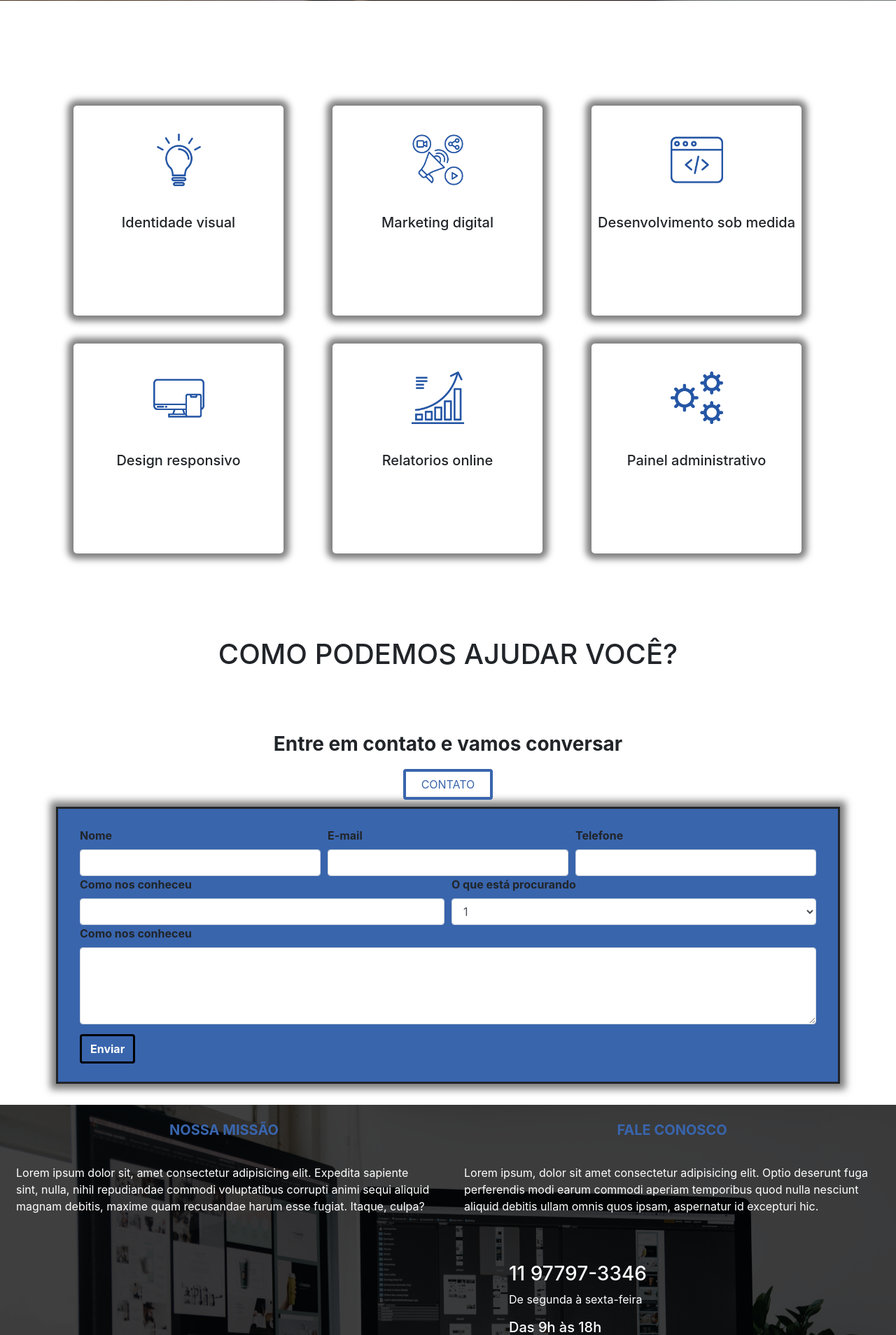
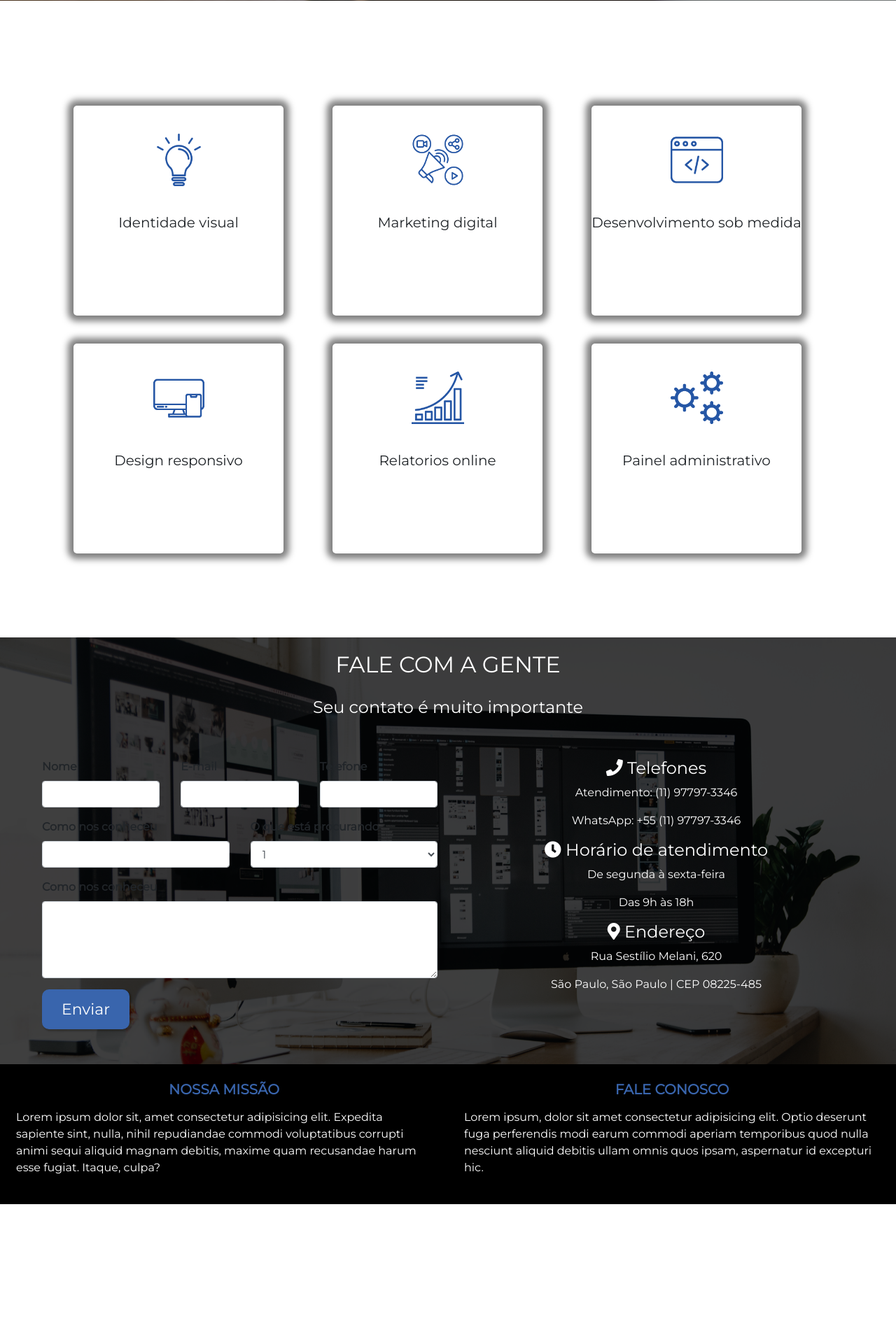
Before and after one commit to FrontDevWork/Center-Dev, a PHP site: page / in a window 1280 px wide. Shown: the part 600-2508 px from the top of the page at 70% size. After the commit the page ends 2321 px from the top, so only its background shows below. Run offline with PHP 8.4, Linux system fonts and the light colour scheme.

Commit message:
ajuste formulario

```diff
--- a/css/style.css
+++ b/css/style.css
@@ -1,3 +1,6 @@
+body {
+  font-family: 'Montserrat', sans-serif;
+}
 /* barra de menu*/
 nav.navbar.navbar-expand-lg.nav-principal {
   background-color: #3965ad;
@@ -19,6 +22,7 @@ li.nav-item.item-navegacao {
   font-size: 20px;
   margin-left: 60px;
 }
+
 .nav-link:hover {
   color: #fff;
   border-bottom: 3px solid #fff;
@@ -33,6 +37,7 @@ img {
   color: aliceblue;
   margin-left: 45px;
 }
+
 .logo img {
   object-fit: contain;
   object-position: center;
@@ -49,6 +54,7 @@ img {
   position: relative;
   margin-bottom: 130px;
 }
+
 .conhecer {
   display: flex;
   align-items: center;
@@ -58,11 +64,14 @@ img {
 @keyframes btn-subir {
   0% {
     opacity: 0;
-    transform: translateY(80px); }
+    transform: translateY(80px);
+  }
+
   100% {
     opacity: 1;
-    transform: translateY(0); }
+    transform: translateY(0);
   }
+}
 
 .btn-conhecer {
   font-size: 22px;
@@ -96,6 +105,7 @@ img {
   margin-top: 145px;
   text-transform: capitalize;
 }
+
 /* Serviços */
 
 .card-grupo {
@@ -103,6 +113,7 @@ img {
   flex-direction: row;
   align-items: center;
 }
+
 .card-servico {
   width: 300px;
   height: 300px;
@@ -120,27 +131,35 @@ img {
   display: flex;
   justify-content: center;
 }
+
 .card-servico .card-img {
   padding: 40px 0;
 }
+
 .card-img img {
   object-fit: contain;
   object-position: center;
 }
 
 .img-branco {
-  filter: blur(0px) brightness(0%) contrast(100%) grayscale(0%)
-  hue-rotate(50deg) invert(100%) opacity(97%) saturate(72%) sepia(0%) ;
+  filter: blur(0px) brightness(0%) contrast(100%) grayscale(0%) hue-rotate(50deg) invert(100%) opacity(97%) saturate(72%) sepia(0%);
 }
 
+.box-contato {
+  background-image: url(../img/banner-footer.png);
+  background-position: center center;
+  background-size: cover;
+}
+/* Contato */
 .contato {
   text-align: center;
   margin-top: 100px;
+  color: #fff;
 }
 
 .ajuda-contato {
-  margin-bottom: 88px;
   text-transform: uppercase;
+  padding: 20px 0;
 }
 
 button.btn.btn-contato {
@@ -151,15 +170,41 @@ button.btn.btn-contato {
   color: #3965ad;
 }
 
+.form-row {
+  padding: 50px;
+}
+
+.form-row p,
+.form-row h4,
+.form-row h2 {
+  color: #fff;
+  text-align: center;
+}
+
+button.btn-formulario {
+  border: solid 2px;
+  padding: 20px 100px;
+  color: #fff;
+}
+
+button.btn-formulario:hover {
+  background: #3965ad;
+  color: #fff;
+  border: #3965ad 2px solid;
+}
+
+#send {
+  margin-top: 0;
+}
+
 /*footer*/
 
+.footer {
+  height: 200px;
+  background: #000;
+}
 .rodape {
   width: 100%;
-  height: 644px;
-  background-image: url(../img/banner-footer.png);
-  background-position: center center;
-  background-size: cover;
-  position: relative;
 }
 
 .texto-rodape {
@@ -170,40 +215,13 @@ button.btn.btn-contato {
 .text-uppercase.font-weight-bold {
   text-align: center;
   color: #3965ad;
-  margin-bottom: 29px;
-}
-
-.texto-numero {
-  margin-top: 131px;
-  color: #fff;
-}
-
-.texto-numero {
-  color: #fff;
-  margin: 60px 60px 9px 72px;
-}
-
-.form-row {
-  border: solid;
-  padding: 26px;
-  margin-bottom: 30px;
-  box-shadow: 0px 0px 10px 8px rgba(0, 0, 0, 0.5);
-  background:#3965ad; ;
-
-}
-
-button.btn.btn-formulario {
-  border: solid;
-  margin-top: 14px;
-  color: #fff;
-  border-color: black;
-
 }
 
 
 @media (min-width: 992px) {
-.navbar-expand-lg .navbar-nav {
+  .navbar-expand-lg .navbar-nav {
     -ms-flex-direction: row;
     flex-direction: row;
     margin-left: 20px;
+  }
 }
--- a/footer.php
+++ b/footer.php
@@ -39,12 +39,6 @@
                         aspernatur id
                         excepturi hic.</p>
 
-                    <!-- Content -->
-                    <div class="texto-numero">
-                        <h3> 11 97797-3346</h3>
-                        <p>De segunda à sexta-feira</p>
-                        <h5>Das 9h às 18h </h5>
-                    </div>
                 </div>
                 <!-- Grid column -->
 
--- a/header.php
+++ b/header.php
@@ -6,11 +6,11 @@
     <!-- Required meta tags -->
     <meta charset="utf-8">
     <meta name="viewport" content="width=device-width, initial-scale=1, shrink-to-fit=no">
-
     <!-- Bootstrap CSS -->
     <link rel="stylesheet" href="https://stackpath.bootstrapcdn.com/bootstrap/4.3.1/css/bootstrap.min.css"
         integrity="sha384-ggOyR0iXCbMQv3Xipma34MD+dH/1fQ784/j6cY/iJTQUOhcWr7x9JvoRxT2MZw1T" crossorigin="anonymous">
     <link rel="stylesheet" href="css/style.css">
+    <link href="https://fonts.googleapis.com/css?family=Montserrat&display=swap" rel="stylesheet">
     <link href="plugins/fontawesome-free/css/all.css" rel="stylesheet">
     <link href="plugins/fontawesome-free/css/brands.css" rel="stylesheet">
 
--- a/index.php
+++ b/index.php
@@ -1,4 +1,4 @@
-<?php include "header.php" ?>
+<?php include "header.php"?>
 
 <section class="banner">
     <div class="container-fluid">
@@ -106,34 +106,53 @@
             </div>
         </div>
     </div>
+
+
+</div>
+<section class="box-contato">
+
+    <div class="container-fluid">
+
         <div class="contato">
-        <h1 class="ajuda-contato">Como podemos ajudar você?</h1>
-        <H3><strong>Entre em contato e vamos conversar</strong> </H3>
-        <div class="btn-contato">
-            <button class="btn btn-contato">Contato</button>
+            <h2 class="ajuda-contato">Fale com a gente </h2>
+            <h4>Seu contato é muito importante</h4>
+        </div>
+        <div class="form-row">
+            <div class="row">
+                <div class="col-sm-6">
+
+                    <form>
+                        <div class="row">
+                            <div class="col-sm-4">
+                                <div class="form-group">
+                                    <label> <strong> Nome</strong></label>
+                                    <input type="text" class="form-control" placeholder="">
                                 </div>
                             </div>
-    <form>
-        <div class="form-row">
-            <div class="col-4">
-                <label for="disabledTextInput"> <strong> Nome</strong></label>
+                            <div class="col-sm-4">
+                                <div class="form-group">
+                                    <label> <strong> E-mail</strong></label>
                                     <input type="text" class="form-control" placeholder="">
                                 </div>
-            <div class="col-4">
-                <label for="disabledTextInput"> <strong> E-mail</strong></label>
+                            </div>
+                            <div class="col-sm-4">
+                                <div class="form-group">
+                                    <label><strong> Telefone</strong></label>
                                     <input type="text" class="form-control" placeholder="">
                                 </div>
-            <div class="col-4">
-                <label for="disabledTextInput"><strong> Telefone</strong></label>
+                            </div>
+                        </div>
+                        <div class="row">
+                            <div class="col-sm-6">
+                                <div class="form-group">
+                                    <label> <strong>Como nos conheceu</strong> </label>
                                     <input type="text" class="form-control" placeholder="">
                                 </div>
-            <div class="col-6">
-                <label for="disabledTextInput"> <strong>Como nos conheceu</strong> </label>
-                <input type="text" class="form-control" placeholder="">
                             </div>
-            <div class="col-6">
-                <label for="disabledTextInput"><strong>O que está procurando</strong></label>
-                <select class="form-control" id="exampleFormControlSelect1">
+                            <div class="col-sm-6">
+                                <div class="form-group">
+                                    <label><strong>O que está procurando</strong></label>
+                                    <select class="form-control">
                                         <option>1</option>
                                         <option>2</option>
                                         <option>3</option>
@@ -141,24 +160,51 @@
                                         <option>5</option>
                                     </select>
                                 </div>
+                            </div>
+                        </div>
+                        <div class="row">
+                            <div class="col-sm-12">
+                                <div class="form-group">
+                                    <label><strong> Como nos conheceu</strong></label>
+                                    <textarea class="form-control" rows="4"></textarea>
 
-            <div class="col">
-                <label for="disabledTextInput"><strong> Como nos conheceu</strong></label>
-                <textarea class="form-control" id="exampleFormControlTextarea1" rows="4"></textarea>
-                <div class="botao=form">
-                    <button class="btn btn-formulario"><strong>Enviar</strong></button>
+                                </div>
+                            </div>
+                        </div>
+                        <div class="row">
+                            <div class="col-sm-12">
+                                <button class="btn btn-conhecer" id="send">Enviar</button>
+                            </div>
+                        </div>
+                    </form>
+
+                </div>
+                <div class="col-sm-6">
+                    <div class="row">
+                        <div class="col-sm-12">
+                            <h4><i class="fas fa-phone"></i> Telefones</h4>
+                            <p>Atendimento: (11) 97797-3346</p>
+                            <p>WhatsApp: +55 (11) 97797-3346</p>
+                            <p></p>
+                        </div>
+                        <div class="col-sm-12">
+                            <h4><i class="fas fa-clock"></i> Horário de atendimento</h4>
+                            <p>De segunda à sexta-feira</p>
+                            <p>Das 9h às 18h </p>
+                        </div>
+                        <div class="col-sm-12">
+                            <h4><i class="fas fa-map-marker-alt"></i> Endereço</h4>
+                            <p>Rua Sestílio Melani, 620</p>
+                            <p>São Paulo, São Paulo | CEP 08225-485 </p>
                         </div>
                     </div>
                 </div>
 
+            </div>
+
+        </div>
+    </div>
+</section>
 
 
-    </form>
-
-</div>
-
-
-
-
-
-<?php include "footer.php" ?>
+<?php include "footer.php"?>
```
Also changed, not shown: css/footer.php (deleted, +0 -80 lines). Lines whose indentation alone changed are shown as unchanged.
